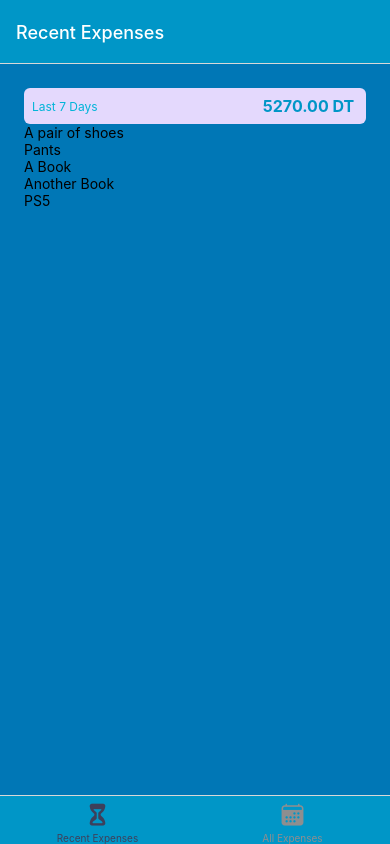
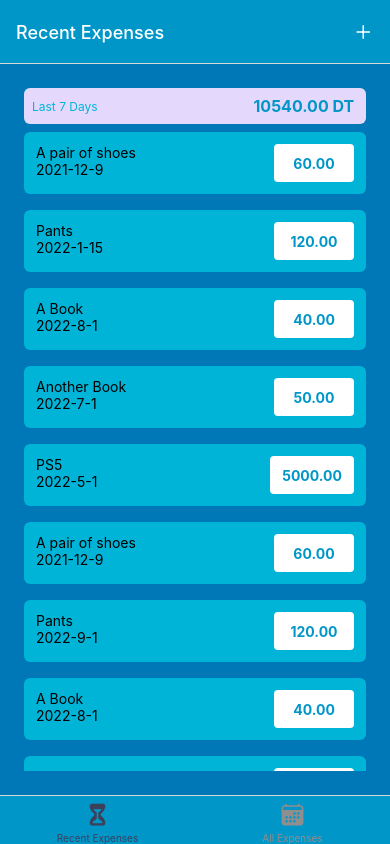
Before and after one commit to majdimokhtar/expenses-tracker-native, a React Native app: screen / in a window 390 px wide. Built offline with nearby package versions, Linux system fonts and the light colour scheme.

Commit message:
expense navigation layout and edit add pages

```diff
--- a/App.js
+++ b/App.js
@@ -7,18 +7,31 @@ import ManageExpense from "./screens/ManageExpense"
 import RecentExpenses from "./screens/RecentExpenses"
 import AllExpenses from "./screens/AllExpenses"
 import { Ionicons } from "@expo/vector-icons"
+import IconBtn from "./components/ui/IconBtn"
 
 const Stack = createStackNavigator()
 const BottomTabs = createBottomTabNavigator()
 function ExpensesOverview() {
   return (
     <BottomTabs.Navigator
-      screenOptions={{
+      screenOptions={({ navigation }) => ({
         headerStyle: { backgroundColor: GlobalStyles.colors.primary500 },
         headerTintColor: "white",
         tabBarStyle: { backgroundColor: GlobalStyles.colors.primary500 },
         tabBarActiveTintColor: GlobalStyles.colors.accent500,
+        headerRight: ({ tintColor }) => {
+          return (
+            <IconBtn
+              icon="add"
+              size={24}
+              color={tintColor}
+              onPress={() => {
+                navigation.navigate("ManageExpense")
               }}
+            />
+          )
+        },
+      })}
     >
       <BottomTabs.Screen
         name="RecentExpenses"
@@ -31,7 +44,8 @@ function ExpensesOverview() {
         }}
         component={RecentExpenses}
       />
-      <BottomTabs.Screen name="AllExpenses"
+      <BottomTabs.Screen
+        name="AllExpenses"
         options={{
           title: "All Expenses",
           tabbarLabel: "All Expenses",
@@ -39,7 +53,8 @@ function ExpensesOverview() {
             return <Ionicons name="calendar" size={size} color={color} />
           },
         }}
-      component={AllExpenses} />
+        component={AllExpenses}
+      />
     </BottomTabs.Navigator>
   )
 }
@@ -49,13 +64,24 @@ export default function App() {
     <>
       <StatusBar style="auto" />
       <NavigationContainer>
-        <Stack.Navigator>
+        <Stack.Navigator
+          screenOptions={{
+            headerStyle: { backgroundColor: GlobalStyles.colors.primary500 },
+            headerTintColor: "white",
+          }}
+        >
           <Stack.Screen
             name="ExpensesOverView"
             options={{ headerShown: false }}
             component={ExpensesOverview}
           />
-          <Stack.Screen name="ManageExpense" component={ManageExpense} />
+          <Stack.Screen
+            name="ManageExpense"
+            options={{
+            presentation : "modal"
+            }}
+            component={ManageExpense}
+          />
         </Stack.Navigator>
       </NavigationContainer>
     </>
--- /dev/null
+++ b/components/ExpensesOutput/ExpenseItem.js
@@ -0,0 +1,68 @@
+import { useNavigation } from "@react-navigation/native"
+import React from "react"
+import { View, StyleSheet, Pressable, Text } from "react-native"
+import { GlobalStyles } from "../../constants/styles"
+import { getFormatingDate } from "../../util/date"
+
+const ExpenseItem = ({ description, amount, date }) => {
+  const navigation = useNavigation()
+  function expensePressHandler() {
+    navigation.navigate("ManageExpense",{
+      expenseId : id
+    })
+  }
+  return (
+    <Pressable
+      onPress={expensePressHandler}
+      style={({ pressed }) => pressed && styles.pressed}
+    >
+      <View style={styles.item}>
+        <View style={[styles.textBase, styles.description]}>
+          <Text>{description}</Text>
+          <Text>{getFormatingDate(date)}</Text>
+        </View>
+        <View style={styles.amountContainer}>
+          <Text style={styles.amount}>{amount.toFixed(2)}</Text>
+        </View>
+      </View>
+    </Pressable>
+  )
+}
+
+const styles = StyleSheet.create({
+  pressed: {
+    opacity: 0.75,
+  },
+  item: {
+    padding: 12,
+    marginVertical: 8,
+    backgroundColor: GlobalStyles.colors.primary400,
+    flexDirection: "row",
+    justifyContent: "space-between",
+    elevation: 3,
+    borderRadius: 6,
+  },
+  textBase: {
+    color: GlobalStyles.colors.primary50,
+  },
+  description: {
+    marginBottom: 4,
+    fontWeight: "bold",
+    fontSize: 16,
+  },
+  amountContainer: {
+    paddingHorizontal: 12,
+    paddingVertical: 4,
+    backgroundColor: "white",
+    justifyContent: "center",
+    borderRadius: 4,
+    minWidth: 80,
+  },
+  amount: {
+    color: GlobalStyles.colors.primary500,
+    fontWeight: "bold",
+    textAlign: "center",
+  },
+})
+
+export default ExpenseItem
--- a/components/ExpensesOutput/ExpensesList.js
+++ b/components/ExpensesOutput/ExpensesList.js
@@ -1,8 +1,9 @@
 import React from "react"
 import { View, StyleSheet, FlatList, Text } from "react-native"
+import ExpenseItem from "./ExpenseItem"
 
 function renderExpenseItem(itemData) {
-  return <Text>{itemData.item.description}</Text>
+  return <ExpenseItem {...itemData.item} />
 }
 const ExpensesList = ({ expenses }) => {
   return (
--- a/components/ExpensesOutput/ExpensesOutput.js
+++ b/components/ExpensesOutput/ExpensesOutput.js
@@ -15,7 +15,7 @@ const DUMMY_ExPENSES = [
         id : "e2",
         description: "Pants",
         amount : 120,
-        date : new Date("2022-09-01")
+        date : new Date("2022-01-15")
     },
     {
         id : "e3",
@@ -35,6 +35,36 @@ const DUMMY_ExPENSES = [
         amount : 5000,
         date : new Date("2022-05-01")
     },
+    {
+      id : "e6",
+      description: "A pair of shoes",
+      amount : 60,
+      date : new Date("2021-12-09")
+  },
+  {
+      id : "e7",
+      description: "Pants",
+      amount : 120,
+      date : new Date("2022-09-01")
+  },
+  {
+      id : "e9",
+      description: "A Book",
+      amount : 40,
+      date : new Date("2022-08-01")
+  },
+  {
+      id : "e10",
+      description: "Another Book",
+      amount : 50,
+      date : new Date("2022-07-01")
+  },
+  {
+      id : "e11",
+      description: "PS5",
+      amount : 5000,
+      date : new Date("2022-05-01")
+  },
 ]
 
 const ExpensesOutput = ({ expenses,expensesPeriod }) => {
--- /dev/null
+++ b/components/ui/IconBtn.js
@@ -0,0 +1,29 @@
+import React from "react"
+import { View, StyleSheet, Pressable } from "react-native"
+import { Ionicons } from "@expo/vector-icons"
+const IconBtn = ({ icon, color, size, onPress }) => {
+  return (
+    <View style={styles.btnContainer}>
+      <Pressable
+        onPress={onPress}
+        style={({ pressed }) => pressed && styles.pressed}
+      >
+        <Ionicons name={icon} color={color} size={size} />
+      </Pressable>
+    </View>
+  )
+}
+
+const styles = StyleSheet.create({
+  btnContainer: {
+    borderRadius: 24,
+    padding: 6,
+    marginHorizontal : 8,
+    marginVertical :2
+  },
+  pressed: {
+    opacity: 0.75,
+  },
+})
+
+export default IconBtn
--- a/screens/ManageExpense.js
+++ b/screens/ManageExpense.js
@@ -1,14 +1,50 @@
-import React from 'react';
-import {View, StyleSheet} from 'react-native';
+import React from "react"
+import { useLayoutEffect } from "react"
+import { View, StyleSheet, Text } from "react-native"
+import IconBtn from "../components/ui/IconBtn"
+import { GlobalStyles } from "../constants/styles"
 
-const ManageExpense = () => {
-    return (
-        <View>
-
+const ManageExpense = ({ route, navigation }) => {
+  // if params is undefined ?
+  const editexpenseId = route.params?.expenseId
+  // convert into a boolean
+  const isEditing = !!editexpenseId
+  // to avoid flickring
+  useLayoutEffect(() => {
+    navigation.setOptions({
+      title: isEditing ? "Edit Expense" : "Add Expense",
+    })
+  }, [navigation, isEditing])
+  function deleteExpenseHandler() {}
+  return (
+    <View style={styles.container} >
+      {isEditing && (
+        <View style={styles.deleteContainer} >
+          <IconBtn
+            icon="trash"
+            color={GlobalStyles.colors.error500}
+            size={36}
+            onPress={deleteExpenseHandler}
+          />
         </View>
-    );
+      )}
+    </View>
+  )
 }
 
-const styles = StyleSheet.create({})
+const styles = StyleSheet.create({
+  container :{
+    padding :24,
+    flex :1,
+    backgroundColor : GlobalStyles.colors.primary800
+  },
+  deleteContainer :{
+    marginTop : 16,
+    paddingTop : 8,
+    borderTopWidth : 2,
+    borderTopColor : GlobalStyles.colors.primary200,
+    alignItems :"center"
+  }
+})
 
-export default ManageExpense;
+export default ManageExpense
--- /dev/null
+++ b/util/date.js
@@ -0,0 +1,3 @@
+export function getFormatingDate (date){
+    return `${date.getFullYear()}-${date.getMonth()+1}-${date.getDate()}`
+}
```
Lines whose indentation alone changed are shown as unchanged.
